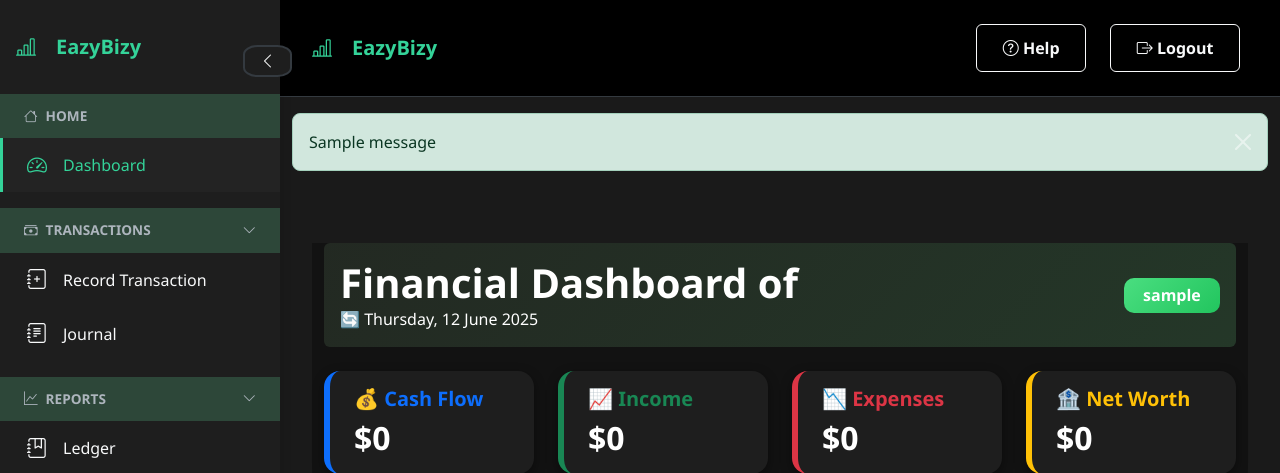
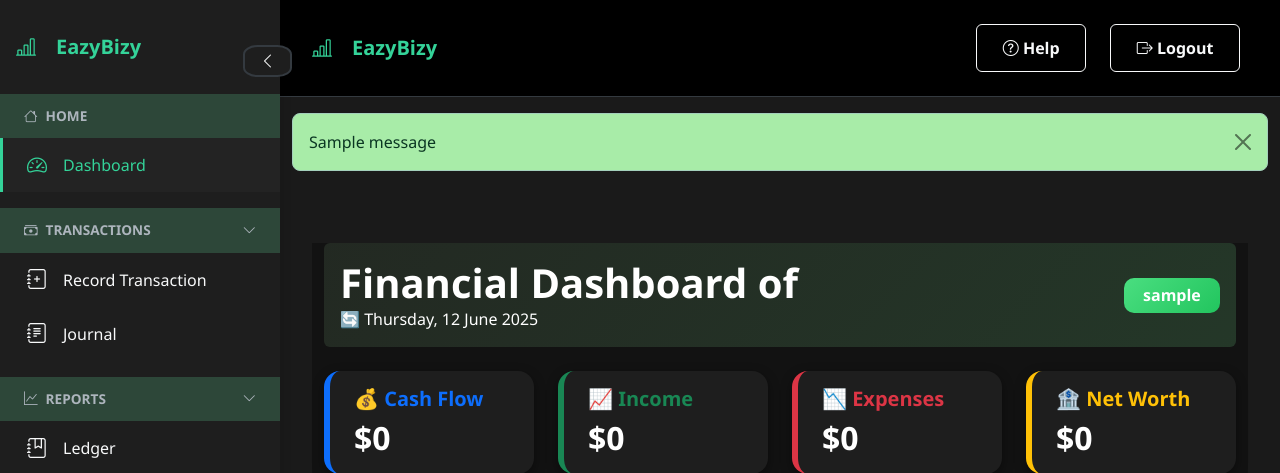
Before and after one commit to medapeta/EazyBizy_ai_accounting_solution, a Flask app: page /dashboard in a window 1280 px wide. Shown: the top 473 px of the page. Run offline with Flask 3, Linux system fonts and the light colour scheme; the visitor is signed in with stand-in values (Sample User, id 1); tables that the repository leaves empty hold one stand-in row (values such as "Sample post"); one stand-in notice (Sample message) is shown.

Commit message:
fixed close button and color in flash message

```diff
--- a/templates/main/dash_layout.html
+++ b/templates/main/dash_layout.html
@@ -215,6 +215,7 @@
     .flashes .alert {
       border-radius: 0.5rem;
       margin-bottom: 1rem;
+      background-color: #a5d6a7;
     }
     .help-modal {
       overflow: hidden;
@@ -401,7 +402,8 @@
       border-radius: 1rem;
     }
     .btn-close {
-      filter: invert(1);
+       background-color: transparent;
+       color: black
     }
     .text-green {
       color: #34d399;
@@ -553,7 +555,7 @@
           <div class="modal-content">
             <div class="modal-header border-0">
               <h5 class="modal-title text-green" id="helpModalLabel">Help Center</h5>
-              <button type="button" class="btn-close" data-bs-dismiss="modal" aria-label="Close"></button>
+              <button type="button" data-bs-dismiss="alert" aria-label="Close" style="background: none; border: none; font-size: 1.5rem; color: rgb(0, 0, 0); cursor: pointer;">&times;</button>
             </div>
             <div class="modal-body">
               <!-- Your Help Section Starts Here -->
@@ -859,7 +861,7 @@
         {% if messages %}
           <div class="flashes container mt-3">
             {% for category, message in messages %}
-              <div class="alert alert-{{ category }} alert-dismissible fade show flash-text" role="alert">
+              <div class="alert alert-{{ category }} alert-dismissible fade show flash-text" style="background-color: rgb(168, 236, 168);" role="alert">
                 {{ message }}
                 <button type="button" class="btn-close" data-bs-dismiss="alert" aria-label="Close"></button>
               </div>
```
